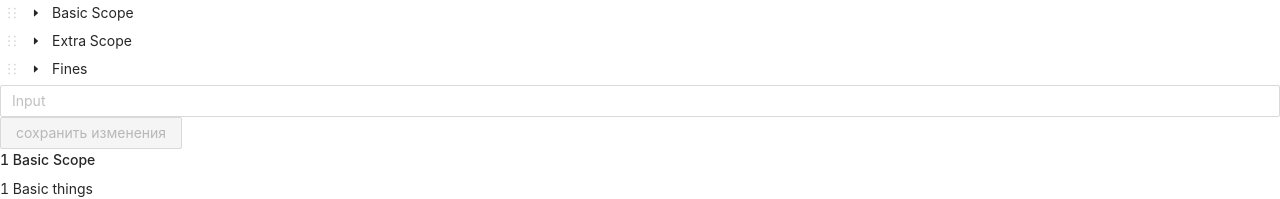
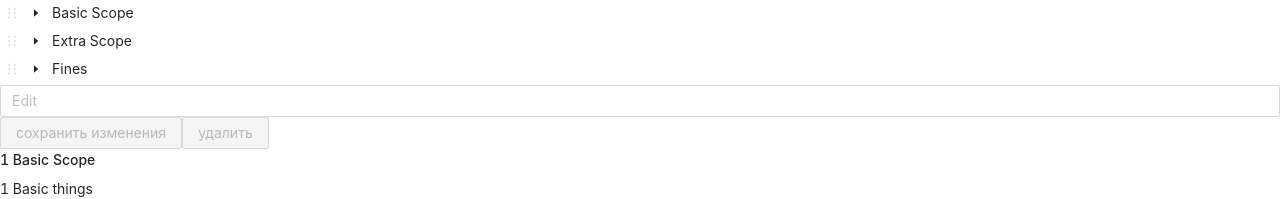
Before and after one commit to Ildar107/RS-Assessment-Tool, a React app: page /#/editCheckingList in a window 1280 px wide. Shown: the top 199 px of the page. Built offline with nearby package versions, Linux system fonts and the light colour scheme.

Commit message:
feat: add delete button

```diff
--- a/src/assets/components/EditCheckingList.jsx
+++ b/src/assets/components/EditCheckingList.jsx
@@ -100,6 +100,23 @@ export class EditCheckingList extends React.Component {
           if (it.key === key) {
             const data = this.state.gData;
             data[number].children[num][field] = value;
+            this.setState({ gData: data });
+          }
+        });
+      });
+    }
+
+    deleteItem = (key) => {
+      this.state.gData.forEach((item, number) => {
+        if (item.key === key) {
+          const data = this.state.gData;
+          data.splice(number, 1);
+          this.setState({ gData: data });
+        }
+        item.children.forEach((it, num) => {
+          if (it.key === key) {
+            const data = this.state.gData;
+            data[number].children.splice(num, 1);
             this.setState({ gData: data });
           }
         });
@@ -267,7 +284,7 @@ export class EditCheckingList extends React.Component {
           />
           <TextArea
             className="vvv"
-            placeholder="Input"
+            placeholder="Edit"
             autoSize
             value={value}
             onChange={(e) => {
@@ -287,6 +304,19 @@ export class EditCheckingList extends React.Component {
           >
             сохранить изменения
           </Button>
+          <Button
+            disabled={value.length === 0 || field !== 'title'}
+            onClick={() => {
+              this.deleteItem(key);
+              this.setState({
+                value: '',
+                key: '',
+                field: '',
+              });
+            }}
+          >
+            удалить
+          </Button>
           <div className="view">
             {view}
           </div>
```
